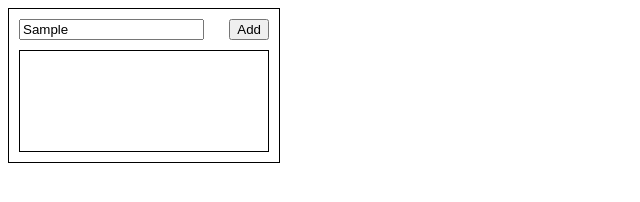
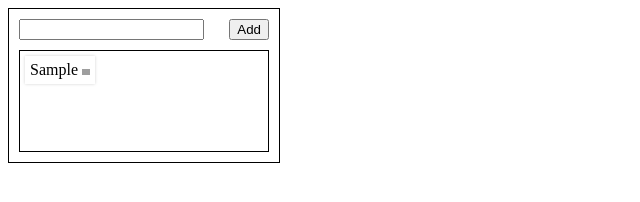
Before and after one commit to BuHogeJI2/tags_component, a plain HTML site: page index.html in a window 1280 px wide. Both pictures are taken after typing "Sample" into the empty fields and a click on the button "Add". Shown: the whole page, without its empty margins (0-640 px from the left). Drawn offline with Linux system fonts and the light colour scheme; grey boxes are pictures that could not be loaded.

Commit message:
Create functionality for addind and showing tags;

```diff
--- a/component/TagsComponent.js
+++ b/component/TagsComponent.js
@@ -1,7 +1,35 @@
 class TagsComponent {
 
-    constructor(initialTags = []) {
-        this.tags = initialTags;
+    constructor() {
+        this.tags = [];
+        this.showingTags = [];
+        this.crossImgUrl = 'https://upload.wikimedia.org/wikipedia/commons/thumb/8/8f/Flat_cross_icon.svg/1200px-Flat_cross_icon.svg.png'
+    }
+
+    showTags(block) {
+        if (this.tags.length !== this.showingTags.length) {
+            const newTags = this.tags.slice(this.showingTags.length);
+            newTags.forEach(tag => {
+                block.innerHTML += `<div class="tag">${tag} <img src="${this.crossImgUrl}" alt=""></div>`
+                this.showingTags.push(tag);
+            })
+        }
+    }
+
+    handleAddClick() {
+        const input = document.querySelector('.input');
+        const tagsBlock = document.querySelector('.tags_block');
+        const inputTags = input.value.split(' ');
+
+        inputTags.forEach(tag => tag && this.tags.push(tag));
+        this.showTags(tagsBlock);
+        input.value = '';
+
+    }
+
+    listener() {
+        const btn = document.querySelector('.component_btn');
+        btn.addEventListener('click', this.handleAddClick.bind(this));
     }
 
     renderInput() {
@@ -16,7 +44,10 @@ class TagsComponent {
         return `<div class="tags_block"></div>`
     }
 
-    mount = (element) => element.innerHTML = this.render();
+    mount = (element) => {
+        element.innerHTML = this.render();
+        this.listener();
+    }
 
     render() {
         return `<div class="component_block">
--- a/component/css/styles.css
+++ b/component/css/styles.css
@@ -13,3 +13,19 @@
     margin-top: 10px;
     min-height: 100px;
 }
+
+.tag {
+    display: inline-block;
+    box-shadow: 0 0 3px lightgray;
+    padding: 5px;
+    margin: 5px;
+}
+
+.tag > img {
+    width: 8px;
+    cursor: pointer;
+}
+
+.validate {
+    border: 3px solid red;
+}
```
